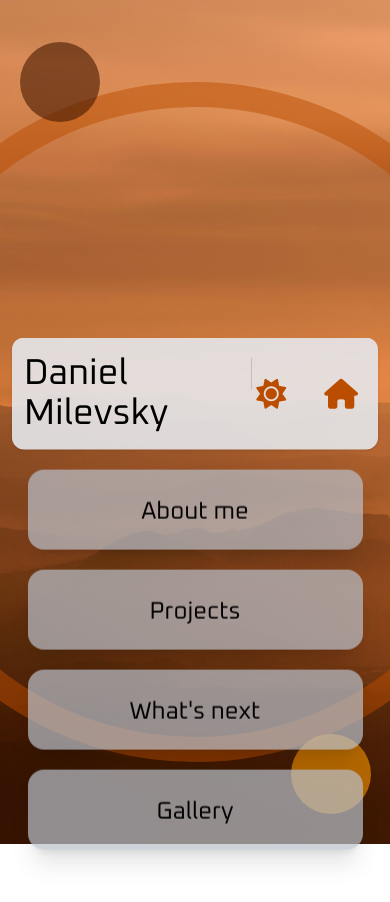
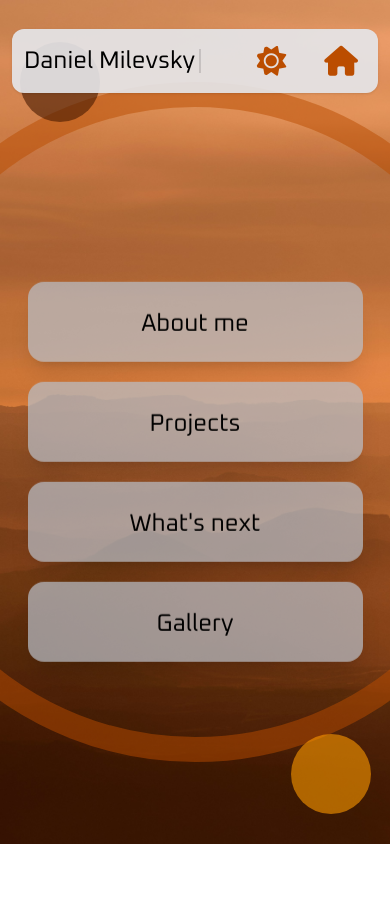
Before and after one commit to MD12c/daniel-milevsky-personal-website, a React (Vite) app: page / in a window 390 px wide. Shown: the top 902 px of the page. After the commit the page ends 844 px from the top, so only its background shows below. Built offline with nearby package versions, Linux system fonts and the light colour scheme.

Commit message:
added useEffect that tracks if the user is on mobile, added mobile navigathion transitions with custom mobile UI, removed hashes from links, added a backslash+link after the name

```diff
--- a/src/App.jsx
+++ b/src/App.jsx
@@ -2,6 +2,7 @@ import { useContext, useState, useEffect } from 'react'
 import { DarkModeProvider, DarkModeContext } from './context/DarkModeContext.jsx'
 import { TabProvider, TabContext } from './context/TabContext.jsx'
 import { RenderProvider, RenderContext } from './context/RenderContext.jsx'
+import { MobileProvider, MobileContext } from './context/MobileContext.jsx'
 import Navigation from './components/Navigation.jsx'
 import AboutMe from './components/AboutMe.jsx'
 import Projects from './components/Projects.jsx'
@@ -15,16 +16,26 @@ function AppContent() {
   const { darkMode } = useContext(DarkModeContext);
   const { TabMode } = useContext(TabContext);
   const { rendered } = useContext(RenderContext);
+  const { mobileMode, setMobileMode } = useContext(MobileContext);
+
+useEffect(() => {
+  setMobileMode(window.matchMedia("(max-width: 768px)").matches);
+  const handler = (e) => setMobileMode(e.matches);
+  const mediaQuery = window.matchMedia("(max-width: 768px)");
+  mediaQuery.addEventListener("change", handler);
+  return () => mediaQuery.removeEventListener("change", handler);
+}, []);
+console.log("mobile " + mobileMode);
 
   return (
-    <div className="absolute inset-0 bg-[url('/Orange-landscape.jpg')] bg-cover bg-center z-0">
+    <div className="absolute w-screen h-screen inset-0 bg-[url('/Orange-landscape.jpg')] bg-cover bg-center z-0">
       <div className={`absolute inset-0 bg-[url('/Green-landscape.jpg')] bg-cover bg-center z-0
       transition-opacity duration-1000 ease-in-out pointer-events-none
       ${darkMode ? "opacity-100" : "opacity-0"}`}>
       </div>
         <BgDecorations className="absolute z-10 pointer-events-none" />
-        <div className={`absolute inset-0 z-20 w-screen h-150 overflow-hidden
-                        ${(TabMode === "Home" || TabMode ==="none") ? "moveHeaderDown" : "moveHeaderUp"}`}>
+        <div className={`absolute inset-x-0 top-0 z-20 w-screen
+                        ${(TabMode === "Home" || TabMode ==="none") ? (mobileMode ? "moveHeaderUp" : "moveHeaderDown") : "moveHeaderUp"}`}>
           <Header className="" />
           <Navigation className={``} />
         </div>
@@ -42,6 +53,7 @@ function AppContent() {
 
 function App() {
   return (
+    <MobileProvider>
       <DarkModeProvider>
         <TabProvider>
           <RenderProvider>
@@ -49,6 +61,7 @@ function App() {
           </RenderProvider>
         </TabProvider>
       </DarkModeProvider>
+    </MobileProvider>
   )
 }
 
--- a/src/components/AboutMe.jsx
+++ b/src/components/AboutMe.jsx
@@ -13,11 +13,11 @@ export default function AboutMe() {
     return (
         <div className="absolute z-0 w-full h-full overflow-hidden flex justify-center">
             <div className={`absolute w-full h-full backdrop-blur-sm
-                            ${TabMode === "#AboutMe" ? "TabBlurIn" : "TabBlurOut"}`}>
+                            ${TabMode === "AboutMe" ? "TabBlurIn" : "TabBlurOut"}`}>
             </div>
             <div className={`z-20 sm:w-[90vw] w-full h-[90vh] mt-3 rounded-2xl
                             ${darkMode ? "bg-drSlate/80" : "bg-dfGray/80"}
-                            ${TabMode === "#AboutMe" ? "TabIn" : "TabOut"}`}>
+                            ${TabMode === "AboutMe" ? "TabIn" : "TabOut"}`}>
                 <div className="pt-[10vh] px-4">
             <p>Lorem, ipsum dolor sit amet consectetur adipisicing elit. Excepturi sed provident ut praesentium nisi molestiae dolorem quos
                  totam assumenda officia. Quasi cumque voluptatem voluptas praesentium perspiciatis dolore, neque non labore!</p>
--- a/src/components/Header.jsx
+++ b/src/components/Header.jsx
@@ -1,10 +1,12 @@
 import { useState, useEffect, useContext } from "react";
 import { DarkModeContext } from "../context/DarkModeContext";
 import { TabContext } from "../context/TabContext";
+import { MobileContext } from '../context/MobileContext'
 
 export default function Header() {
   const { darkMode, setDarkMode } = useContext(DarkModeContext);
   const { TabMode, setTabMode } = useContext(TabContext);
+  const { mobileMode } = useContext(MobileContext);
 
   const name = "Daniel Milevsky";
   const letters = name.split("");
@@ -24,17 +26,23 @@ export default function Header() {
   const iconStyle = "transition text-3xl cursor-pointer";
   return (
     <div className={`flex mx-3 py-4 justify-between items-center
-                    rounded-xl md:mx-40 sm:m-3
+                    rounded-xl mt-1 lg:mx-40 md:m-2
                     ${darkMode ? "bg-ltSlate/80" : "shadow bg-lt2Gray/90"}`}>
-      <div className="flex flex-row">
-        <h1 className={`pl-3 text-4xl font-oxanium font-bold
+      <div className="flex items-center whitespace-nowrap overflow-hidden">
+        <h1 className={`pl-3 font-oxanium font-bold
+                      ${mobileMode ? "text-2xl" : "text-4xl"}
                       ${darkMode ? "text-ltGreen" : "text-black"}`}>{content}</h1>
-        <div className={`fastPulse m-1 w-0.5 h-8
+        <h1 className={`font-oxanium font-bold
+                      ${mobileMode ? "text-2xl" : "text-4xl"}
+                      ${darkMode ? "text-ltGreen" : "text-black"}`}>{`${(TabMode === "Home" || TabMode === "none") ? "" : `/`+TabMode}`}</h1>
+        <div className={`fastPulse m-1 w-0.5
+                      ${(TabMode === "Home" || TabMode === "none") ? "" : "hidden"}
+                      ${mobileMode ? "h-6" : "h-8"}
                       ${darkMode ? "bg-dfGreen" : "bg-black"}`}></div>
       </div>
 
       <div className="flex flex-row">
-        <div className="flex flex-row group w-9 overflow-hidden"
+        <div className="flex flex-row group w-9 overflow-hidden rounded-full ml-5"
              onClick={() => setDarkMode((prev) => !prev)}>
           <div className={`${darkMode ? "darkModeToggle" : "lightModeToggle"} flex flex-row`}>
             <i className={`${iconStyle} translate-x-0 fa-solid fa-sun mr-2 text-dfOrange hover:text-ltOrange `} />
--- a/src/components/Navigation.jsx
+++ b/src/components/Navigation.jsx
@@ -1,25 +1,28 @@
 import { useState, useContext, useEffect } from 'react'
 import { TabContext } from "../context/TabContext";
 import { DarkModeContext } from '../context/DarkModeContext'
+import { MobileContext } from '../context/MobileContext'
 
 export default function Navigation() {
 	const { TabMode, setTabMode } = useContext(TabContext);
 	const { darkMode } = useContext(DarkModeContext);
+	const { mobileMode } = useContext(MobileContext);
+
 	console.log("tabmode "+TabMode);
 	const [hover, setHover] = useState(null);
 
 	const NavContent = [
-		{ name: ["About me"], link: "#AboutMe" },
-		{ name: ["Projects"], link: "#Projects" },
-		{ name: ["What's next"], link: "#WhatIsToCome" },
-		{ name: ["Gallery"], link: "#Gallery" }
+		{ name: ["About me"], link: "AboutMe" },
+		{ name: ["Projects"], link: "Projects" },
+		{ name: ["What's next"], link: "What's next" },
+		{ name: ["Gallery"], link: "Gallery" }
 	];
 	const cardStyle =`flex flex-col justify-center items-center mt-5  mx-2 h-20 rounded-2xl  pb-5 shadow-5sm shadow-xl cursor-pointer
-					border-gray-300 overflow-hidden active:shadow-inner backdrop-blur-md`;
+					border-gray-300 overflow-hidden active:shadow-inner backdrop-blur-md `;
 	const textStyle = "text-center font-oxanium text-2xl ";
 
 	return (
-		<div className={`overflow-hidden pb-10 flex justify-center ${(TabMode === "Home" || TabMode ==="none") ? "navigationDown" : "navigationUp"}`}>
+		<div className={`overflow-hidden pb-10 flex justify-center ${(TabMode === "Home" || TabMode ==="none") ? (mobileMode ? "navigationDownMobile" : "navigationDown") : (mobileMode ? "navigationUpMobile" : "navigationUp")}`}>
 			<div className={`navigationAppearence w-[90vw] sm:w-[80vw] mt-0 mx-3 flex flex-col md:flex-row flex-wrap justify-evenly`}>
 				{NavContent.map((item, i) => (
 					<div key={i} className={cardStyle + `${darkMode ? "hover:bg-ltSlate/90 bg-ltSlate/50" : "hover:bg-[#dadfe8] bg-navTab/70"}`}
--- /dev/null
+++ b/src/context/MobileContext.jsx
@@ -0,0 +1,13 @@
+import { createContext, useState } from 'react';
+
+export const MobileContext = createContext();
+
+export function MobileProvider({ children }) {
+  const [mobileMode, setMobileMode] = useState(false);
+
+  return (
+    <MobileContext.Provider value={{ mobileMode, setMobileMode }}>
+      {children}
+    </MobileContext.Provider>
+  );
+}
--- a/src/index.css
+++ b/src/index.css
@@ -80,6 +80,25 @@
   transform: translateY(0px);
   transition: transform 0.4s cubic-bezier(.61,0,.07,.98);
 }
+.navigationUpMobile {
+  transform: translateY(-90vh);
+  transition: transform 0.4s cubic-bezier(.61,0,.07,.98);
+}
+.navigationDownMobile {
+  transform: translateY(20vh);
+  transition: transform 0.4s cubic-bezier(.61,0,.07,.98);
+}
+
+
+.moveHeaderUp {
+  transform: translateY(25px);
+  transition: transform 0.4s cubic-bezier(.61,0,.07,.98);
+}
+.moveHeaderDown {
+  transform: translateY(40vh);
+  transition: transform 0.4s cubic-bezier(.61,0,.07,.98);
+}
+
 
 
 @keyframes circleAppearence{
@@ -142,47 +161,22 @@
 .ball {
   transition: top 0.4s cubic-bezier(.61,0,.07,.98);
 }
-
 .moveBallDown {
   top: 87vh;
 }
-
 .moveBallUp {
   top: 5vh;
 }
 
 
-@keyframes darkModeToggle {
-  0%{
-    transform: translateX(0px);
-  }
-  100%{
-    transform: translateX(-37px);
-  }
-}
-@keyframes lightModeToggle {
-  0%{
-    transform: translateX(-37px);
-  }
-  100%{
-    transform: translateX(0px);
-  }
-}
+
 .darkModeToggle {
-  animation: darkModeToggle;
-  animation-duration: 100ms;
-  animation-delay: 0ms;
-  animation-timing-function:ease-in-out;
-  animation-iteration-count: 1;
-  animation-fill-mode: forwards;
+  transform: translateX(-37px);
+  transition: transform 0.2s cubic-bezier(.61,0,.07,.98);
 }
 .lightModeToggle {
-  animation: lightModeToggle;
-  animation-duration: 100ms;
-  animation-delay: 0ms;
-  animation-timing-function: ease-in-out;
-  animation-iteration-count: 1;
-  animation-fill-mode: forwards;
+  transform: translateX(0px);
+  transition: transform 0.2s cubic-bezier(.61,0,.07,.98);
 }
 
 
@@ -248,15 +242,6 @@
 }
 
 
-.moveHeaderUp {
-  transform: translateY(25px);
-  transition: transform 0.4s cubic-bezier(.61,0,.07,.98);
-}
-.moveHeaderDown {
-  transform: translateY(40vh);
-  transition: transform 0.4s cubic-bezier(.61,0,.07,.98);
-}
-
 
 
 /*custom color pallet*/
```
Lines whose indentation alone changed are shown as unchanged.
